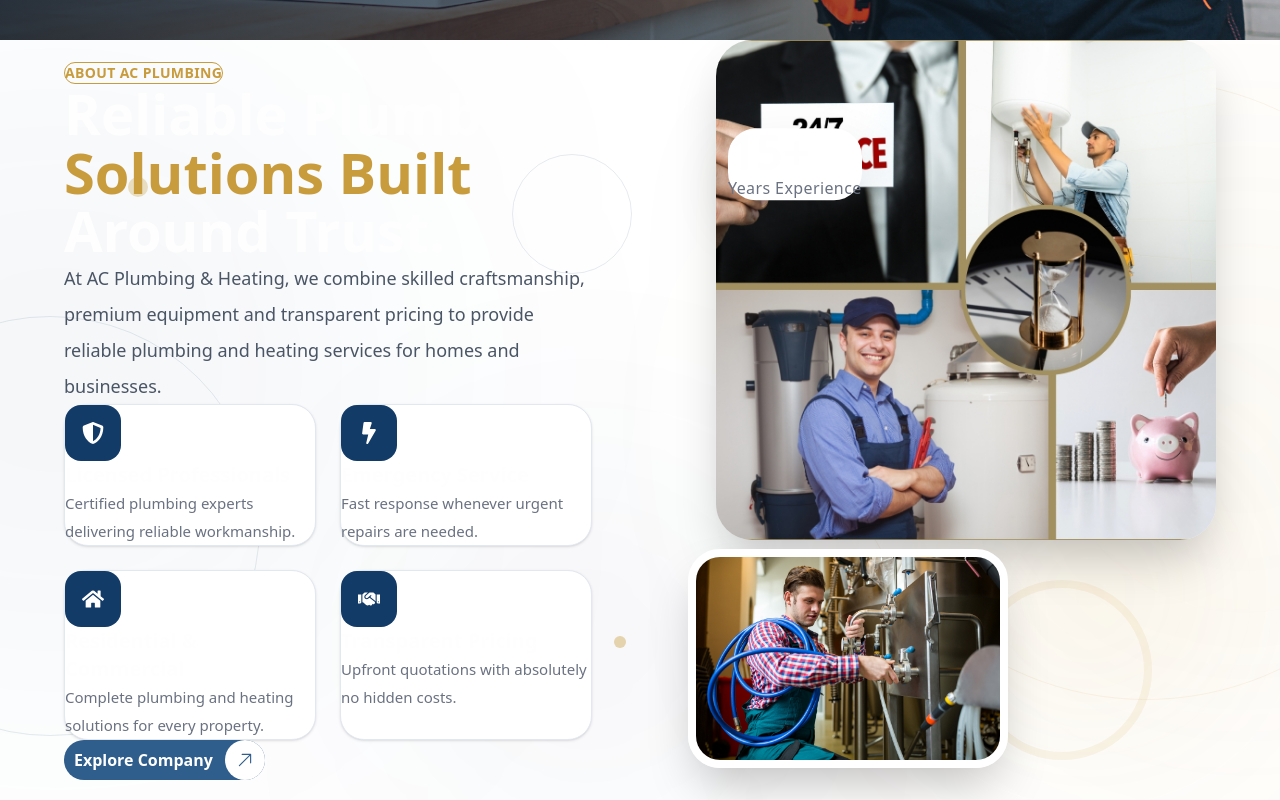
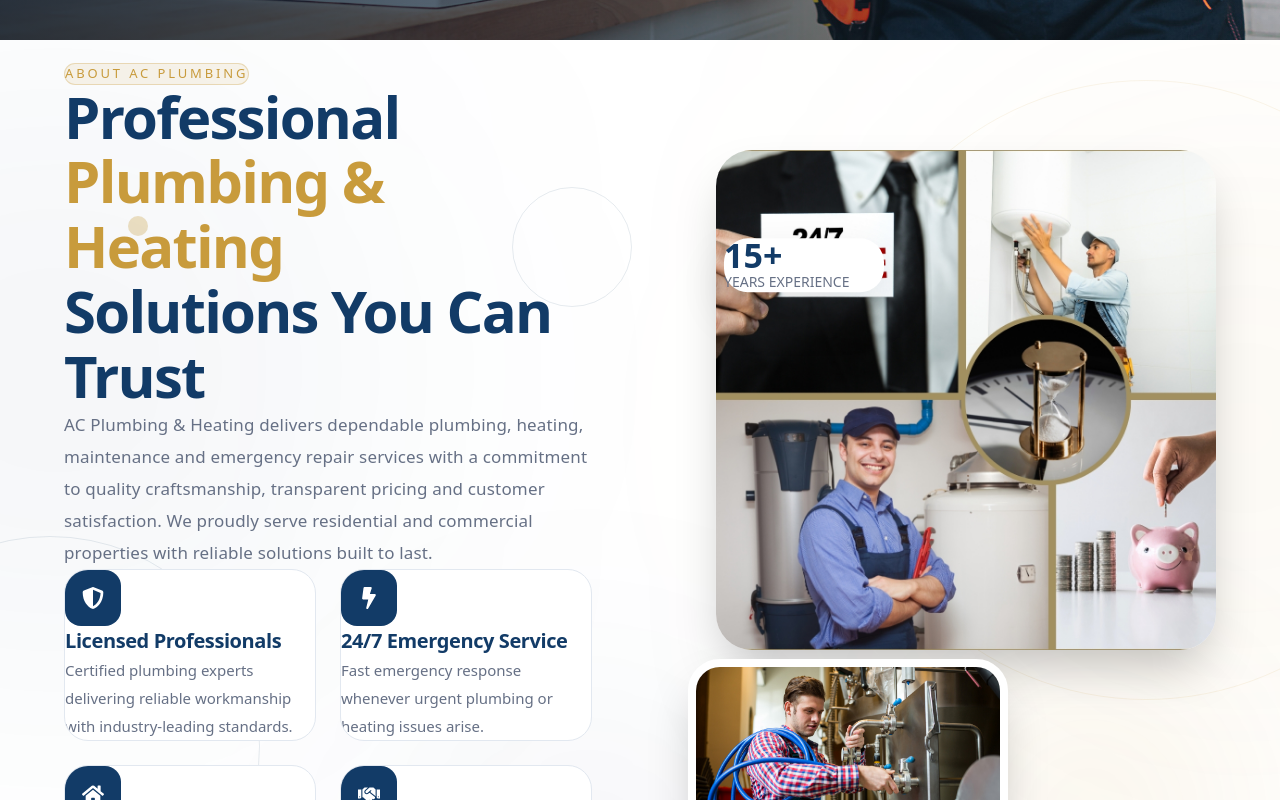
Before and after one commit to SanchitaGTMCanada/ac-plumbing, a Next.js app: page / in a window 1280 px wide. Shown: the part 760-1560 px from the top of the page. Built offline with nearby package versions, Linux system fonts and the light colour scheme.

Commit message:
about section

```diff
--- a/src/app/globals.css
+++ b/src/app/globals.css
@@ -12,10 +12,9 @@
   --border: #E5E7EB;
 
   /* Text */
-  --heading: #fffefe;
+  --heading: #123B67;   /* <-- change this */
   --text: #667085;
 
-  /* Layout */
   --container: 1280px;
 }
 
@@ -30,9 +29,10 @@
 }
 
 body{
-  background:var(--white);
-  color:var(--text);
-  font-family:var(--font-inter);
+  background: var(--white);
+  color: var(--text);
+  font-family: var(--font-inter);
+  overflow-x: hidden;
 }
 
 h1,h2,h3,h4,h5,h6{
--- a/src/components/home/About/AboutContent.jsx
+++ b/src/components/home/About/AboutContent.jsx
@@ -12,67 +12,168 @@
   {
     icon: FaShieldAlt,
     title: "Licensed Professionals",
-    desc: "Certified plumbing experts delivering reliable workmanship.",
+    desc: "Certified plumbing experts delivering reliable workmanship with industry-leading standards.",
   },
   {
     icon: FaBolt,
-    title: "Emergency Service",
-    desc: "Fast response whenever urgent repairs are needed.",
+    title: "24/7 Emergency Service",
+    desc: "Fast emergency response whenever urgent plumbing or heating issues arise.",
   },
   {
     icon: FaHome,
     title: "Residential & Commercial",
-    desc: "Complete plumbing and heating solutions for every property.",
+    desc: "Complete plumbing and heating solutions tailored for homes and businesses.",
   },
   {
     icon: FaHandshake,
     title: "Transparent Pricing",
-    desc: "Upfront quotations with absolutely no hidden costs.",
+    desc: "Honest quotations with no hidden charges, backed by quality service.",
   },
 ];
 
 export default function AboutContent() {
   return (
-    <div>
+    <div className="max-w-[620px]" style={{marginTop:"20px"}}>
 
-      <span className="inline-flex rounded-full border border-[#C89B3C] px-5 py-2 text-sm font-semibold tracking-wide text-[#C89B3C]">
-        ABOUT AC PLUMBING
+      {/* Badge */}
+
+      <span
+        className="
+          inline-flex
+          items-center
+          rounded-full
+          border
+          border-[#C89B3C]/30
+          bg-[#C89B3C]/10
+          px-5
+          py-2
+          text-[13px]
+          font-medium
+          uppercase
+          tracking-[0.22em]
+          text-[#C89B3C]
+        "
+      >
+        About AC Plumbing
       </span>
 
-      <h2 className="mt-6 text-[56px] font-extrabold leading-[1.05] text-[#123B67]">
-        Reliable Plumbing
+      {/* Heading */}
+
+      <h2
+        className="
+          mt-7
+          font-[800]
+          text-[42px]
+          leading-[1.12]
+          tracking-[-0.03em]
+          text-[#123B67]
+          lg:text-[58px]
+        "
+      >
+        Professional
         <br />
+
         <span className="text-[#C89B3C]">
-          Solutions Built
+          Plumbing & Heating
         </span>
+
         <br />
-        Around Trust.
+
+        Solutions You Can Trust
       </h2>
 
-      <p className="mt-8 max-w-xl text-lg leading-9 text-gray-600">
-        At AC Plumbing & Heating, we combine skilled craftsmanship,
-        premium equipment and transparent pricing to provide reliable
-        plumbing and heating services for homes and businesses.
+      {/* Description */}
+
+      <p
+        className="
+          mt-8
+          text-[17px]
+          leading-8
+          tracking-[0.01em]
+          text-[#667085]
+        "
+      >
+        AC Plumbing & Heating delivers dependable plumbing, heating,
+        maintenance and emergency repair services with a commitment to
+        quality craftsmanship, transparent pricing and customer
+        satisfaction. We proudly serve residential and commercial
+        properties with reliable solutions built to last.
       </p>
 
+      {/* Feature Cards */}
+
       <div className="mt-12 grid gap-6 sm:grid-cols-2">
+
         {features.map((item) => {
           const Icon = item.icon;
 
           return (
             <div
               key={item.title}
-              className="group rounded-3xl border border-slate-200 bg-white p-7 shadow-sm transition-all duration-500 hover:-translate-y-2 hover:border-[#C89B3C] hover:shadow-2xl"
+              className="
+                group
+                relative
+                overflow-hidden
+                rounded-[24px]
+                border
+                border-slate-200
+                bg-white
+                p-6
+                transition-all
+                duration-500
+                hover:-translate-y-2
+                hover:border-[#C89B3C]
+                hover:shadow-[0_20px_50px_rgba(0,0,0,0.08)]
+              "
             >
-              <div className="flex h-14 w-14 items-center justify-center rounded-2xl bg-[#123B67] text-white transition-all duration-300 group-hover:bg-[#C89B3C]">
+              {/* Top Accent */}
+              <div className="absolute left-0 top-0 h-1 w-full scale-x-0 bg-[#C89B3C] transition-transform duration-500 group-hover:scale-x-100" />
+
+              {/* Icon */}
+
+              <div
+                className="
+                  flex
+                  h-14
+                  w-14
+                  items-center
+                  justify-center
+                  rounded-2xl
+                  bg-[#123B67]
+                  text-white
+                  transition-all
+                  duration-300
+                  group-hover:bg-[#C89B3C]
+                  group-hover:rotate-6
+                "
+              >
                 <Icon size={22} />
               </div>
 
-              <h4 className="mt-5 text-xl font-bold text-[#123B67]">
+              {/* Title */}
+
+              <h3
+                className="
+                  mt-5
+                  text-[20px]
+                  font-semibold
+                  tracking-[-0.02em]
+                  text-[#123B67]
+                "
+              >
                 {item.title}
-              </h4>
+              </h3>
 
-              <p className="mt-3 text-[15px] leading-7 text-gray-500">
+              {/* Description */}
+
+              <p
+                className="
+                  mt-3
+                  text-[15px]
+                  leading-7
+                  text-[#667085]
+                "
+              >
                 {item.desc}
               </p>
             </div>
@@ -80,10 +181,32 @@
         })}
       </div>
 
-      <div className="mt-12">
-        <Button href="/about">
-          Explore Company
+      {/* Bottom CTA */}
+
+      <div className="mt-14 flex flex-wrap items-center gap-8">
+
+        <Button href="/quote">
+          Get Free Estimate
         </Button>
+
+        <div>
+          <h3 className="text-[42px] font-extrabold text-[#123B67]">
+            15+
+          </h3>
+
+          <p
+            className="
+              mt-1
+              text-[13px]
+              uppercase
+              tracking-[0.22em]
+              text-[#667085]
+            "
+          >
+            Years Experience
+          </p>
+        </div>
+
       </div>
 
     </div>
--- a/src/components/home/About/AboutImages.jsx
+++ b/src/components/home/About/AboutImages.jsx
@@ -44,19 +44,33 @@
       </motion.div>
 
       {/* Experience Card */}
-
 <motion.div
   animate={{ y: [0, -8, 0] }}
-        transition={{ repeat: Infinity, duration: 4 }}
-        className="absolute left-10 top-24 rounded-[28px] bg-white px-8 py-6 shadow-[0_25px_60px_rgba(0,0,0,0.12)]"
+  transition={{
+    repeat: Infinity,
+    duration: 4,
+    ease: "easeInOut",
+  }}
+  className="
+    absolute
+    left-9
+    top-24
+    z-30
+    min-w-[160px]
+    rounded-[24px]
+    bg-white
+    px-9
+    py-9
+    shadow-[0_20px_50px_rgba(0,0,0,0.12)]
+  "
 >
-        <h2 className="text-5xl font-black text-[#123B67]">
+  <span className="block text-[34px] font-bold leading-none text-[#123B67]">
     15+
-        </h2>
+  </span>
 
-        <p className="mt-2 font-medium tracking-wide text-gray-500">
+  <span className="mt-2 block text-sm font-medium uppercase text-[#667085]">
     Years Experience
-        </p>
+  </span>
 </motion.div>
     </div>
   );
```
Lines whose indentation alone changed are shown as unchanged.
